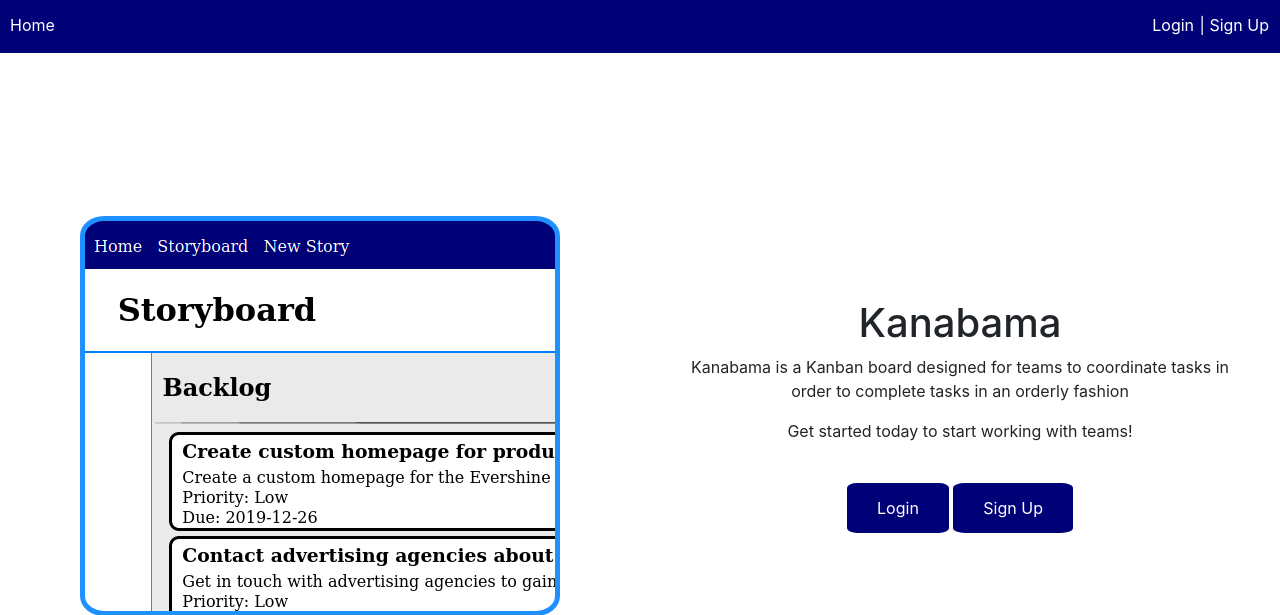
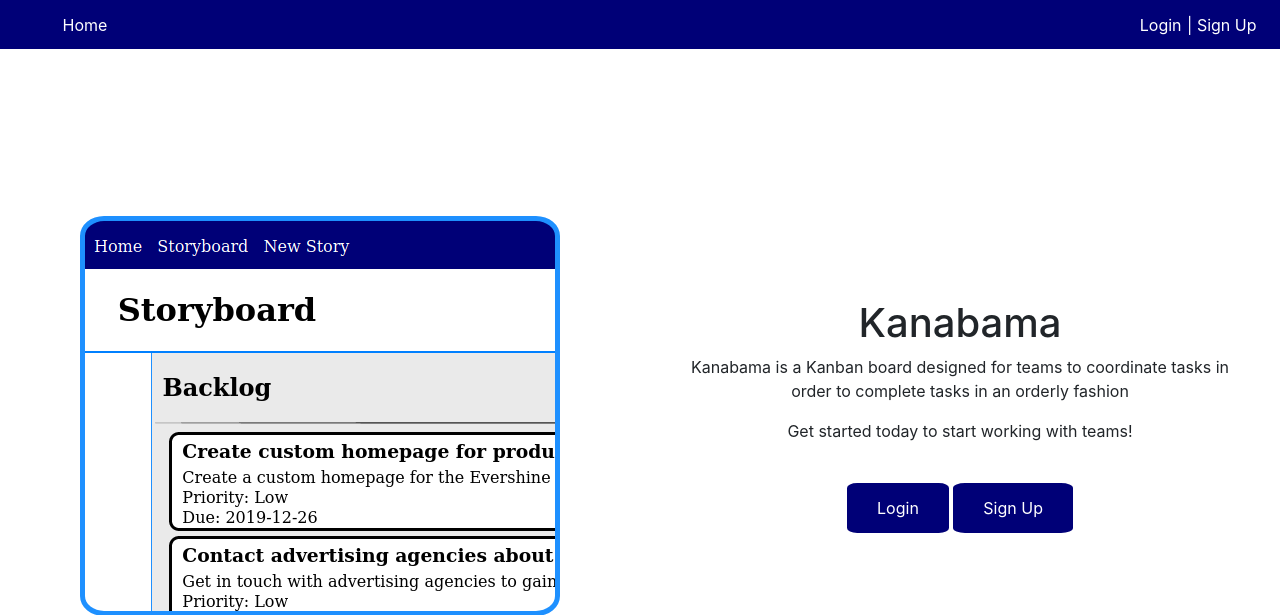
Before and after one commit to Royceirving/Kanabama, a Flask app: page / in a window 1280 px wide. Shown: the top 615 px of the page. Run offline with Flask 2, Linux system fonts and the light colour scheme; some libraries are stand-ins or nearby versions.

Commit message:
Fixed some more

```diff
--- a/static/style.css
+++ b/static/style.css
@@ -6,6 +6,7 @@ html, body {
 
 #nav-div {
     height: 3em;
+    margin: 0;
 }
 
 nav {
@@ -13,7 +14,7 @@ nav {
     color: White;
     width: 100%;
     position: fixed;
-    padding-top: 12.5px;
+    padding: 12.5px;
 }
 
 nav a:visited{
@@ -25,8 +26,9 @@ nav a {
 }
 
 nav ul {
-    padding: 0;
     display: block;
+    height: 100%;
+    width: 100%;
 }
 
 nav a {
@@ -36,6 +38,7 @@ nav a {
 
 nav li {
     display: inline-block;
+    top: -10px;
 }
 
 .li-button {
@@ -44,6 +47,7 @@ nav li {
     padding-left: 10px;
     transition: transform 0.1s;
     transition-timing-function: ease-in;
+    float: left;
 }
 
 .li-button:hover {
```
Also changed, not shown: templates/base.html (indentation only).
